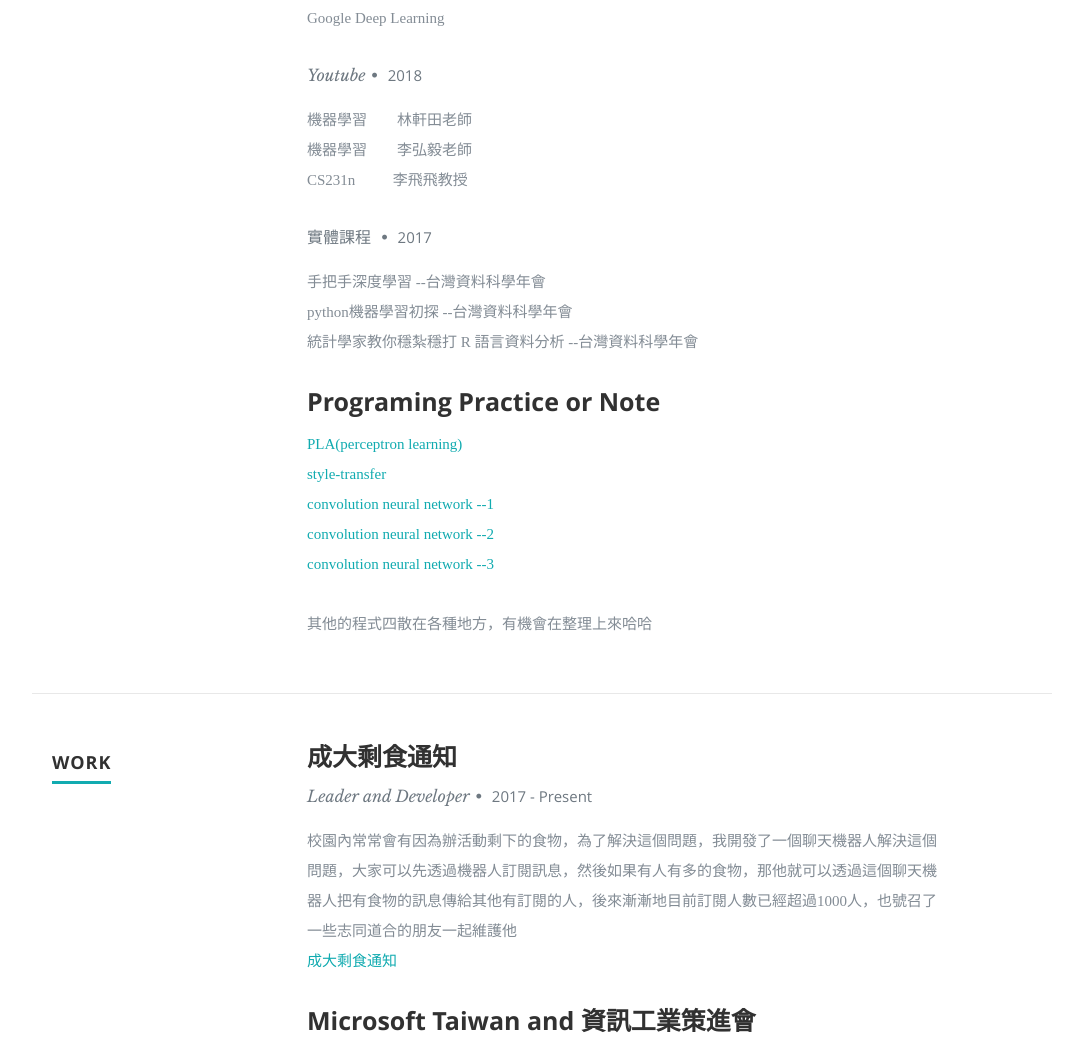
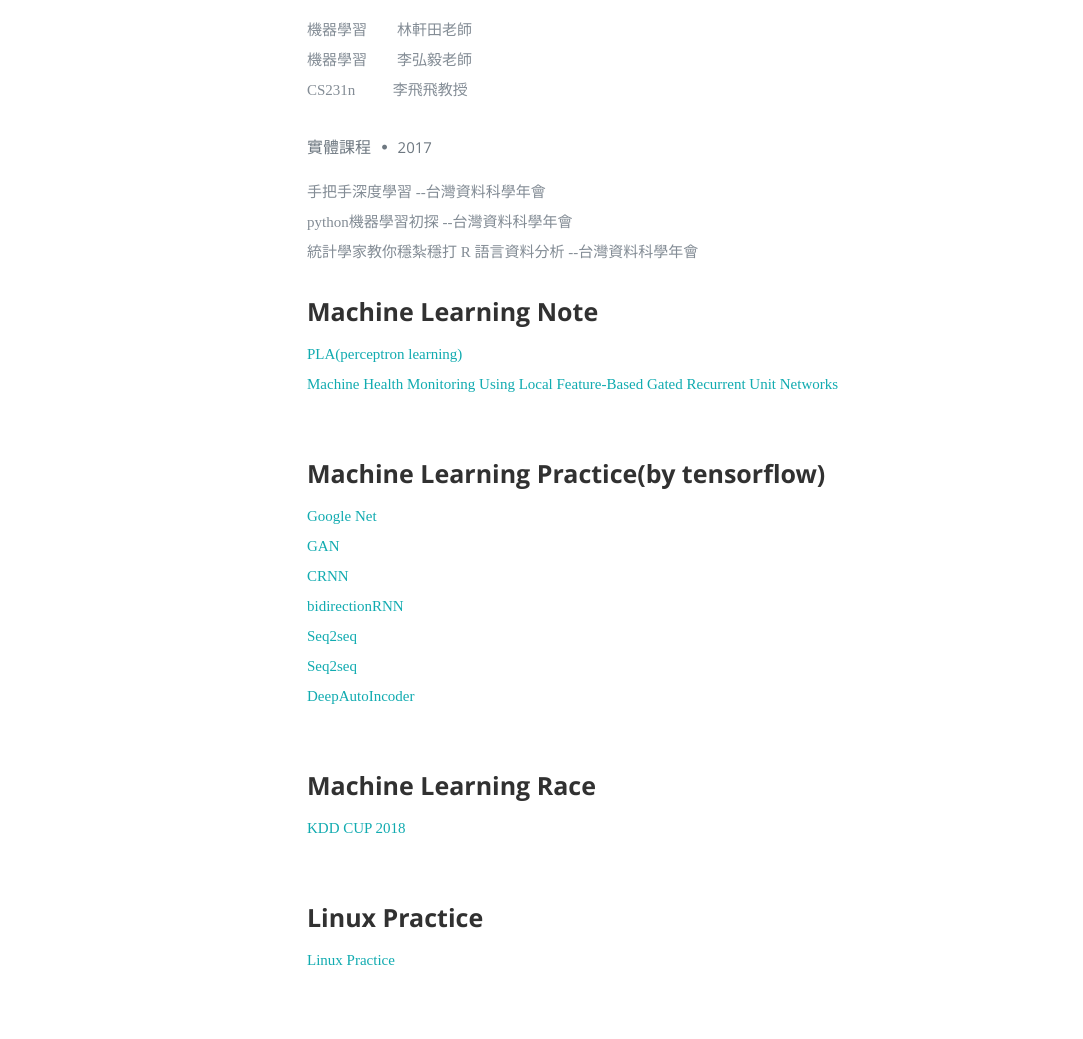
Before and after one commit to Zames-Chang/Zames-Chang.github.io, a plain HTML site: page index.html in a window 1280 px wide. Shown: the part 2033-3072 px from the top of the page, without its empty margins (98-1181 px from the left). Drawn offline with nearby package versions, Linux system fonts and the light colour scheme.

Commit message:
add new content

```diff
--- a/index.html
+++ b/index.html
@@ -88,10 +88,7 @@
             <h2>About Me</h2>
 
 
-           <p>我是成大資訊系的學生，目前在學生會做資訊部部長，我是一個喜歡自己上網學東西的人，平常喜歡到處看machine learning的線
-上課程，然後使用tensorflow and keras實作一些自學的演算法，寫一些自學的上課筆記等。偶爾寫寫leetcode增加實力，或是用網頁技術做
-一些可以幫助同學們的小程式。有時候放假會去衝浪，或是練練身體。
-
+           <p>我是成大資訊系的學生，專業是machine learning, web delelop, linux。
             </p>
 
             <div class="row">
@@ -199,29 +196,59 @@ CS231n 　　 李飛飛教授<br>
 
                <div class="twelve columns">
 
-                  <h3>Programing Practice or Note</h3>
+                  <h3>Machine Learning Note</h3>
 
                   <p>
                   <a href="https://hackmd.io/s/By_cfBYzz">
                   PLA(perceptron learning)<br>
                   </a>
-
-                  <a href="https://github.com/z5254215560/style-transfer">
-                  style-transfer<br>
-                  </a>
-                  <a href="https://hackmd.io/AwZgbAHAZgpgxgRgLQE5hxkgLArBWVLAQ2RRhjzgCMo8woSg">
-                  convolution neural network --1<br>
-                  </a>
-                  <a href="https://hackmd.io/AwUwJiDMCcDGBGBaAjAQwOzUQFgGzqWmwDNdFhZIBWADirCvl0lyA===">
-                  convolution neural network --2<br>
-                  </a>
-                  <a href="https://hackmd.io/MYMwLAHBIIYJwFpjAMwAYFngUwTFKYCAjGMgExgAmKVwMAbEA===">
-                  convolution neural network --3<br>
+                  <a href="https://hackmd.io/s/SkcLtmcOm">
+                  Machine Health Monitoring Using Local Feature-Based Gated Recurrent Unit Networks<br>
                   </a>
                   <br>
-其他的程式四散在各種地方，有機會在整理上來哈哈
                   </p>
+                  <h3>Machine Learning Practice(by tensorflow)</h3>
 
+                  <p>
+                  <a href="https://github.com/z5254215560/google_net">
+                    Google Net<br>
+                  </a>
+                  <a href="https://github.com/z5254215560/eazyGAN">
+                    GAN<br>
+                  </a>
+                  <a href="https://github.com/z5254215560/crnn">
+                    CRNN<br>
+                  </a>
+                  <a href="https://github.com/z5254215560/bidirectionRNN">
+                    bidirectionRNN<br>
+                  </a>
+                  <a href="https://github.com/z5254215560/seqToSeq">
+                    Seq2seq<br>
+                  </a>
+                  <a href="https://github.com/z5254215560/seqToSeq">
+                    Seq2seq<br>
+                  </a>
+                  <a href="https://github.com/z5254215560/DeepAutoIncoder">
+                    DeepAutoIncoder<br>
+                  </a>
+                  <br>
+                  </p>
+                  <h3>Machine Learning Race</h3>
+
+                  <p>
+                  <a href="https://github.com/z5254215560/kdd-2018">
+                     KDD CUP 2018<br>
+                  </a>
+                  <br>
+                  </p>
+                  <h3>Linux Practice</h3>
+
+                  <p>
+                  <a href="https://github.com/z5254215560/linux_practice">
+                     Linux Practice<br>
+                  </a>
+                  <br>
+                  </p>
                </div>
 
             </div> <!-- item end -->
@@ -276,7 +303,7 @@ CS231n 　　 李飛飛教授<br>
                </div>
 
             </div> <!-- item end -->
-
+            <!--
             <div class="row item">
 
                <div class="twelve columns">
@@ -292,7 +319,7 @@ CS231n 　　 李飛飛教授<br>
                   </p>
 
                </div>
-
+               -->
             </div> <!-- item end -->
          </div> <!-- main-col end -->
 
@@ -311,11 +338,11 @@ CS231n 　　 李飛飛教授<br>
 	    <div class="bars">
 		<ul class="skills">
 	            <li><span class="bar-expand photoshop"></span><em>Python</em></li>
-                    <p>機器學習上比較熟悉tensorflow,keras,sklearn,pandas，實做過的模型多數跟NN,random forest有關<br>最近也在研究 GAN reinforce learning</p><br>
+                    <p>tensorflow,keras,sklearn,pandas\</p><br>
                     <li><span class="bar-expand illustrator"></span><em>Javascript</em></li>
-                    <p>前端懂一點html5,css3,jquery跟vue.js，會webpack,sass,pug等preprocesser，後端主要使用nodejs express</p><br>
+                    <p>html5,css3,jquery跟vue.js，會webpack,sass,pug等preprocesser，後端主要使用nodejs express</p><br>
 		    <li><span class="bar-expand wordpress"></span><em>C</em></li>
-                    <p>我拿來實作資料結構,演算法的語言 tree,graph,link-list,system cache。
+                    <p>tree,graph,link-list,system cache(LRU),OS,linux。
 		</ul>
 
 	   </div><!-- end skill-bars -->
```
